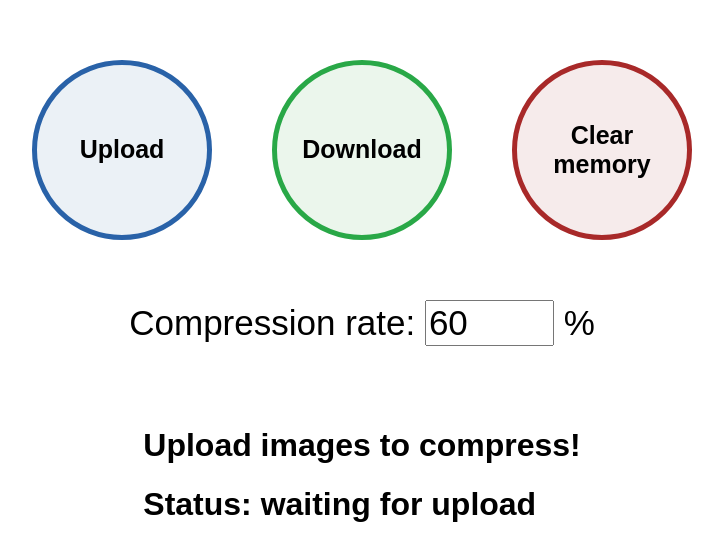
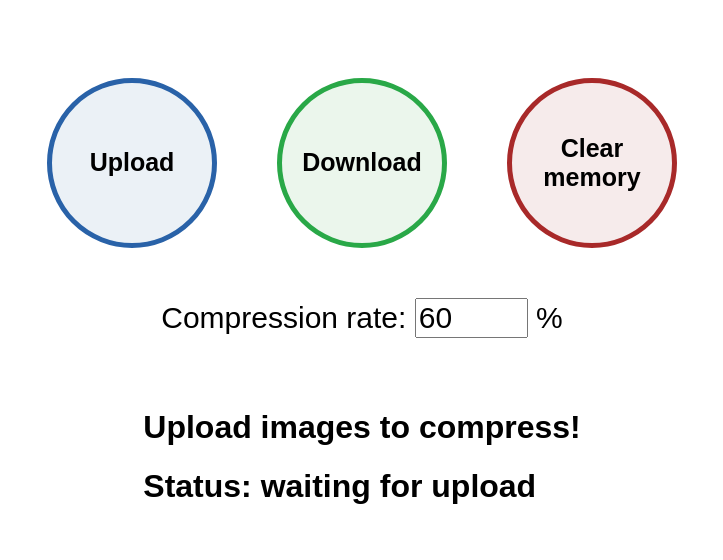
Before and after one commit to WawrzenskiPatryk/local-img-compress, a Vue app: page / in a window 1280 px wide. Shown: the part 106-666 px from the top of the page, without its empty margins (278-1001 px from the left). Built offline with nearby package versions, Linux system fonts and the light colour scheme.

Commit message:
update styling

```diff
--- a/src/App.vue
+++ b/src/App.vue
@@ -134,7 +134,7 @@ function clearFiles() {
   flex-direction: column;
   justify-content: center;
   align-items: center;
-  gap: 60px;
+  gap: 50px;
   height: 100vh;
 
   &__buttons {
@@ -145,12 +145,12 @@ function clearFiles() {
   &__upload-button {
     font-size: 25px;
     padding: 15px;
-    height: 180px;
-    width: 180px;
+    height: 170px;
+    width: 170px;
     border-radius: 100%;
     cursor: pointer;
     font-weight: bold;
-    transition: 100ms ease;
+    transition: 200ms ease;
     border: 5px solid rgb(41, 98, 168);
     background-color: rgb(235, 241, 246);
 
@@ -187,7 +187,7 @@ function clearFiles() {
   }
 
   &__rate {
-    font-size: 35px;
+    font-size: 30px;
   }
 
   &__upload-input {
```
